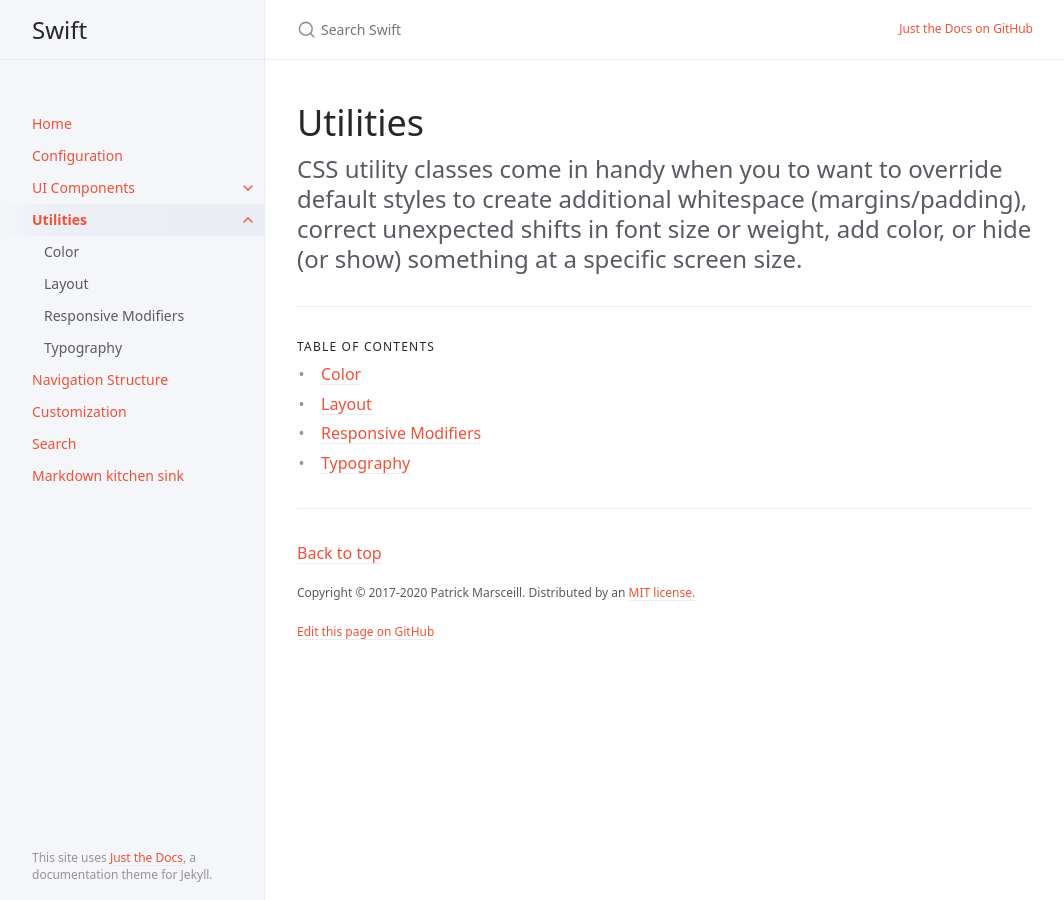
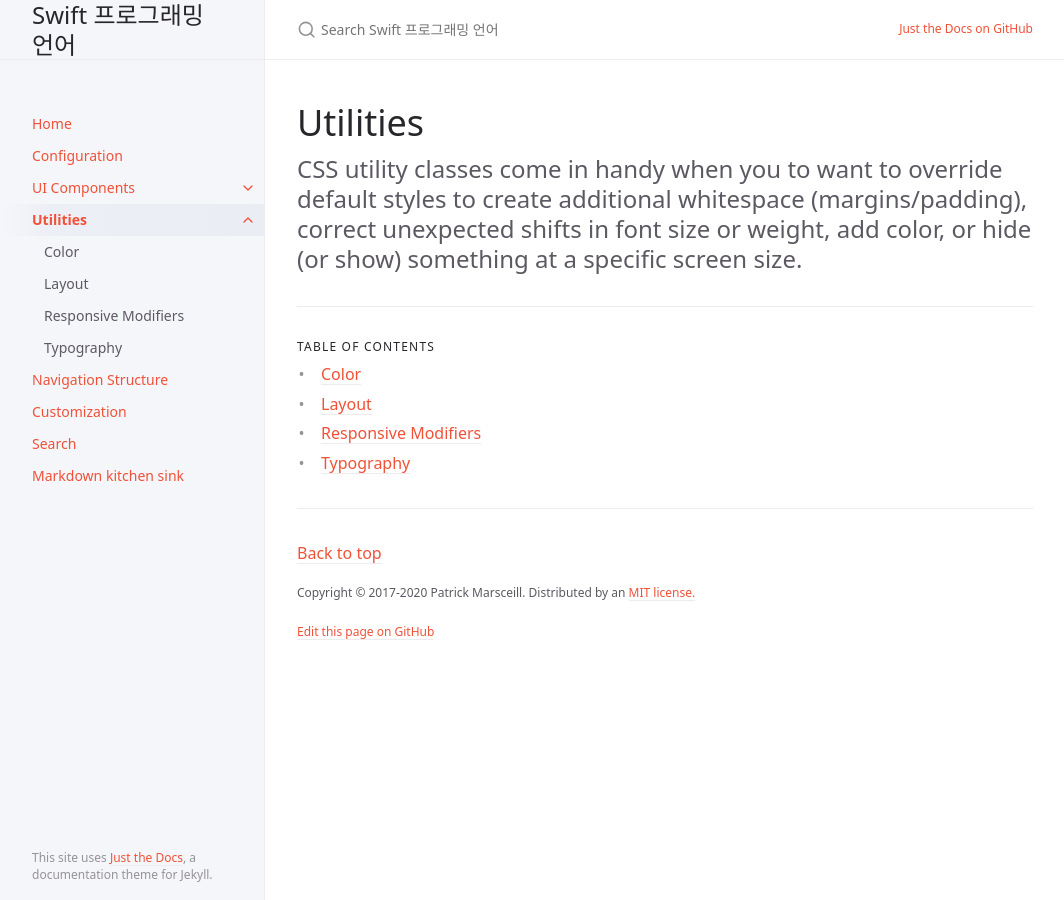
Before and after one commit to woooil/swift-book, a Jekyll site: the page built from docs/utilities/utilities.md, in a window 1280 px wide. Shown: the whole page, without its empty margins (107-1171 px from the left). Built offline with Jekyll 4.4.1, drawn with Linux system fonts in a browser that asks for light colours.

Commit message:
commit 5

```diff
--- a/_config.yml
+++ b/_config.yml
@@ -13,7 +13,7 @@
 # you will see them accessed via {{ site.title }}, {{ site.github_repo }}, and so on.
 # You can create any custom variable you would like, and they will be accessible
 # in the templates via {{ site.myvariable }}.
-title: Swift
+title: Swift 프로그래밍 언어
 description: The Swift Programming Language의 한국어 번역본
 baseurl: "/swift-book" # the subpath of your site, e.g. /blog
 url: "https://woooil.github.io" # the base hostname & protocol for your site, e.g. http://example.com
--- a/_includes/title.html
+++ b/_includes/title.html
@@ -1,4 +1,4 @@
 {% if site.logo %}
   <div class="site-logo"></div>
 {% endif %}
-  <div class="site-title-word">{{ site.title }}</div>
+{{ site.title }}
```
Also changed, not shown: 1 other file.
